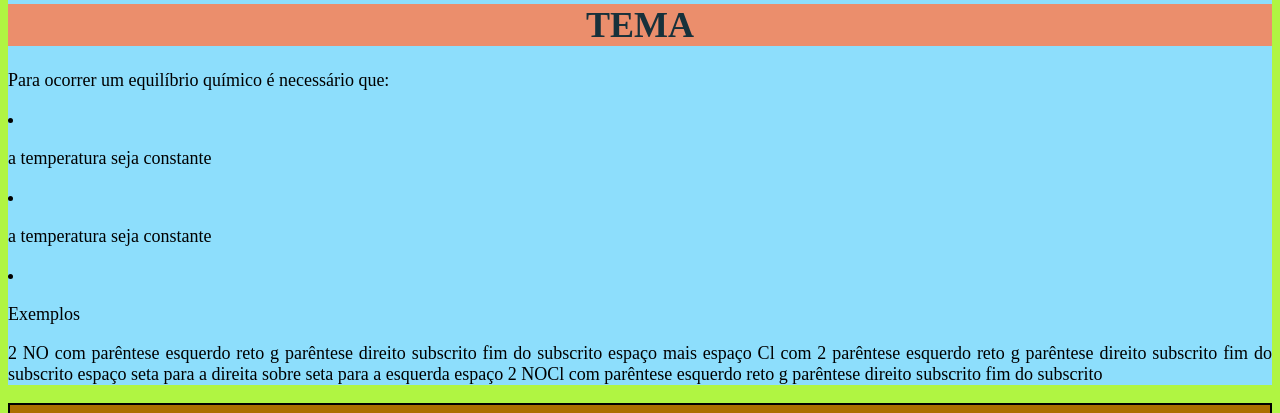
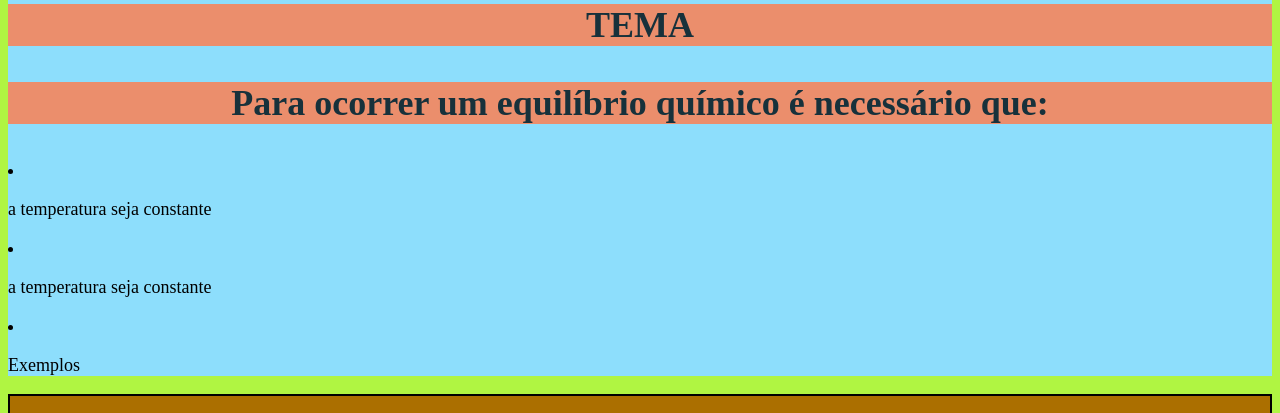
Before and after one commit to Reginaldo-Agricultura/site-quimica-V2, a plain HTML site: page index.html in a window 1280 px wide. Shown: the part 347-760 px from the top of the page. Drawn offline with Linux system fonts and the light colour scheme; a script that the page names is missing.

Commit message:
Update index.html

```diff
--- a/index.html
+++ b/index.html
@@ -36,12 +36,12 @@ id=100009582499964">Facebook</li></a>
 </ul>
 </div>
 <h1> TEMA </h1>
- <h1></h1><p>Para ocorrer um equilíbrio químico é necessário que:</p>
+ <h1><P>Para ocorrer um equilíbrio químico é necessário que:</P></h1>
 
  <li><p>a temperatura seja constante</p></li>
  <li><p>a temperatura seja constante</p></li>
 <li><p>Exemplos</p></li>
- <p>2 NO com parêntese esquerdo reto g parêntese direito subscrito fim do subscrito espaço mais espaço Cl com 2 parêntese esquerdo reto g parêntese direito subscrito fim do subscrito espaço seta para a direita sobre seta para a esquerda espaço 2 NOCl com parêntese esquerdo reto g parêntese direito subscrito fim do subscrito</p>
+ <p></p>
 </main>
 <footer><p>
  <img id="https://static.todamateria.com.br/upload/gr/af/graficovelocidadextempo-cke.jpg"
```
